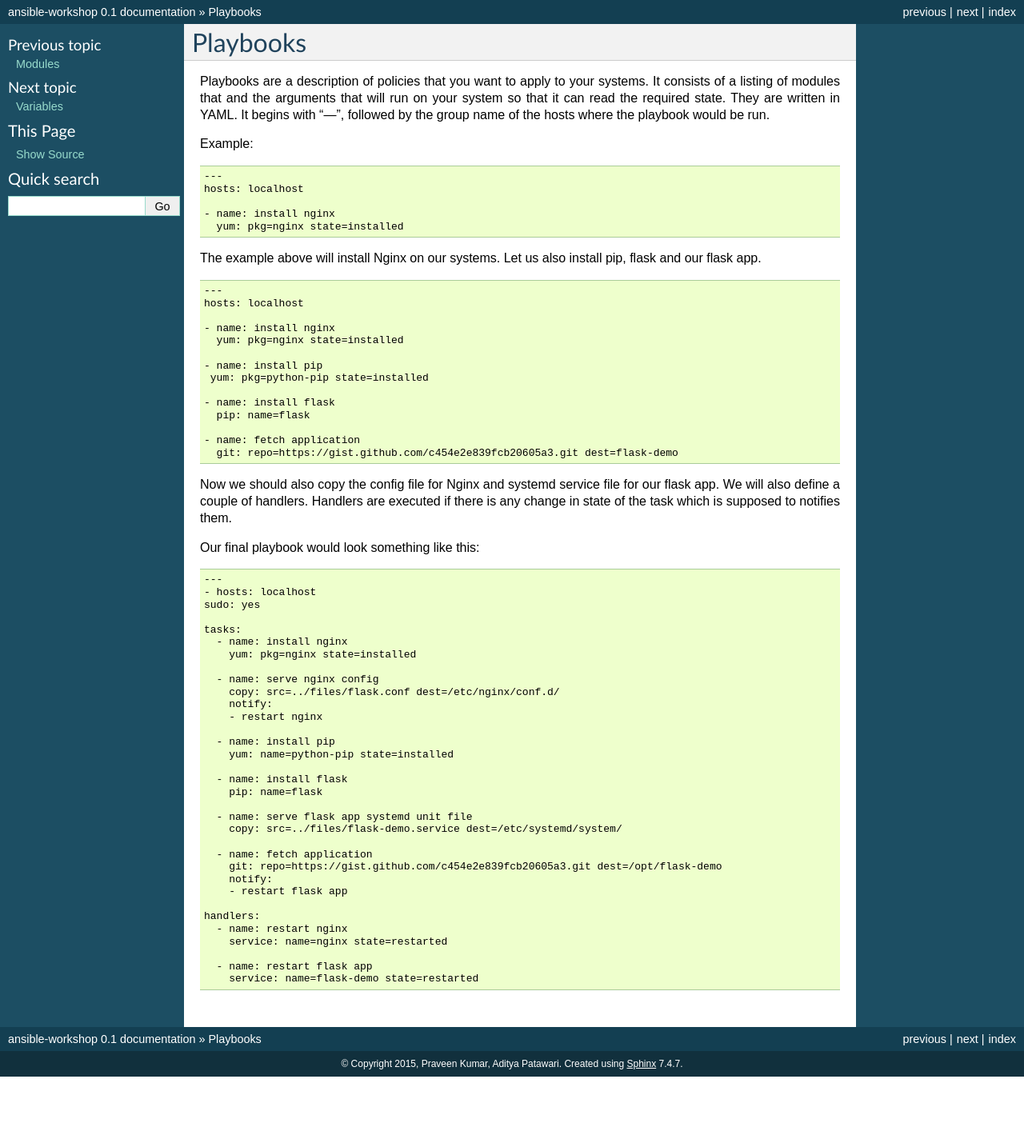
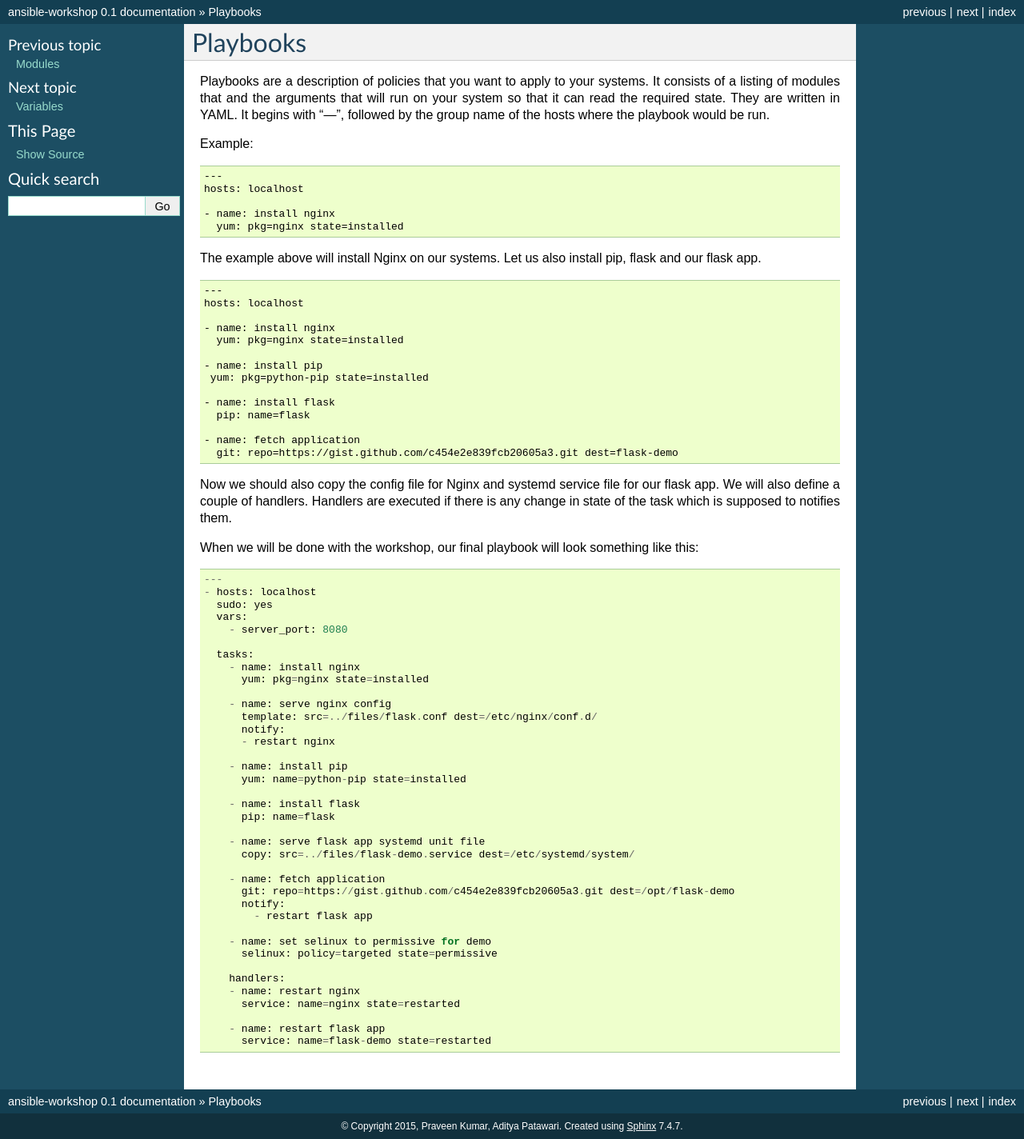
Before and after one commit to adimania/workshop-ansible, a Sphinx documentation site: the page built from docs/playbook.rst, in a window 1280 px wide. Shown: the whole page at 80% size. Built offline with Sphinx 7.4.7, drawn with Linux system fonts in a browser that asks for light colours; before the commit the page ends 1346 px from its top, so only the background shows below that.

Commit message:
Update playbook.rst

```diff
--- a/docs/playbook.rst
+++ b/docs/playbook.rst
@@ -34,40 +34,45 @@ The example above will install Nginx on our systems. Let us also install pip, fl
 
 Now we should also copy the config file for Nginx and systemd service file for our flask app. We will also define a couple of handlers. Handlers are executed if there is any change in state of the task which is supposed to notifies them.
 
-Our final playbook would look something like this:
+When we will be done with the workshop, our final playbook will look something like this:
 
 .. code-block:: guess
 
    ---
    - hosts: localhost
-   sudo: yes
+     sudo: yes
+     vars:
+       - server_port: 8080
 
-   tasks:
-     - name: install nginx
-       yum: pkg=nginx state=installed
+     tasks:
+       - name: install nginx
+         yum: pkg=nginx state=installed
 
-     - name: serve nginx config
-       copy: src=../files/flask.conf dest=/etc/nginx/conf.d/
-       notify:
-       - restart nginx
+       - name: serve nginx config
+         template: src=../files/flask.conf dest=/etc/nginx/conf.d/
+         notify:
+         - restart nginx
 
-     - name: install pip
-       yum: name=python-pip state=installed
+       - name: install pip
+         yum: name=python-pip state=installed
 
-     - name: install flask
-       pip: name=flask
+       - name: install flask
+         pip: name=flask
 
-     - name: serve flask app systemd unit file
-       copy: src=../files/flask-demo.service dest=/etc/systemd/system/
+       - name: serve flask app systemd unit file
+         copy: src=../files/flask-demo.service dest=/etc/systemd/system/
 
-     - name: fetch application
-       git: repo=https://gist.github.com/c454e2e839fcb20605a3.git dest=/opt/flask-demo
-       notify:
-       - restart flask app
+       - name: fetch application
+         git: repo=https://gist.github.com/c454e2e839fcb20605a3.git dest=/opt/flask-demo
+         notify:
+           - restart flask app
 
-   handlers:
-     - name: restart nginx
-       service: name=nginx state=restarted
+       - name: set selinux to permissive for demo
+         selinux: policy=targeted state=permissive
 
-     - name: restart flask app
-       service: name=flask-demo state=restarted
+       handlers:
+       - name: restart nginx
+         service: name=nginx state=restarted
+
+       - name: restart flask app
+         service: name=flask-demo state=restarted
```
